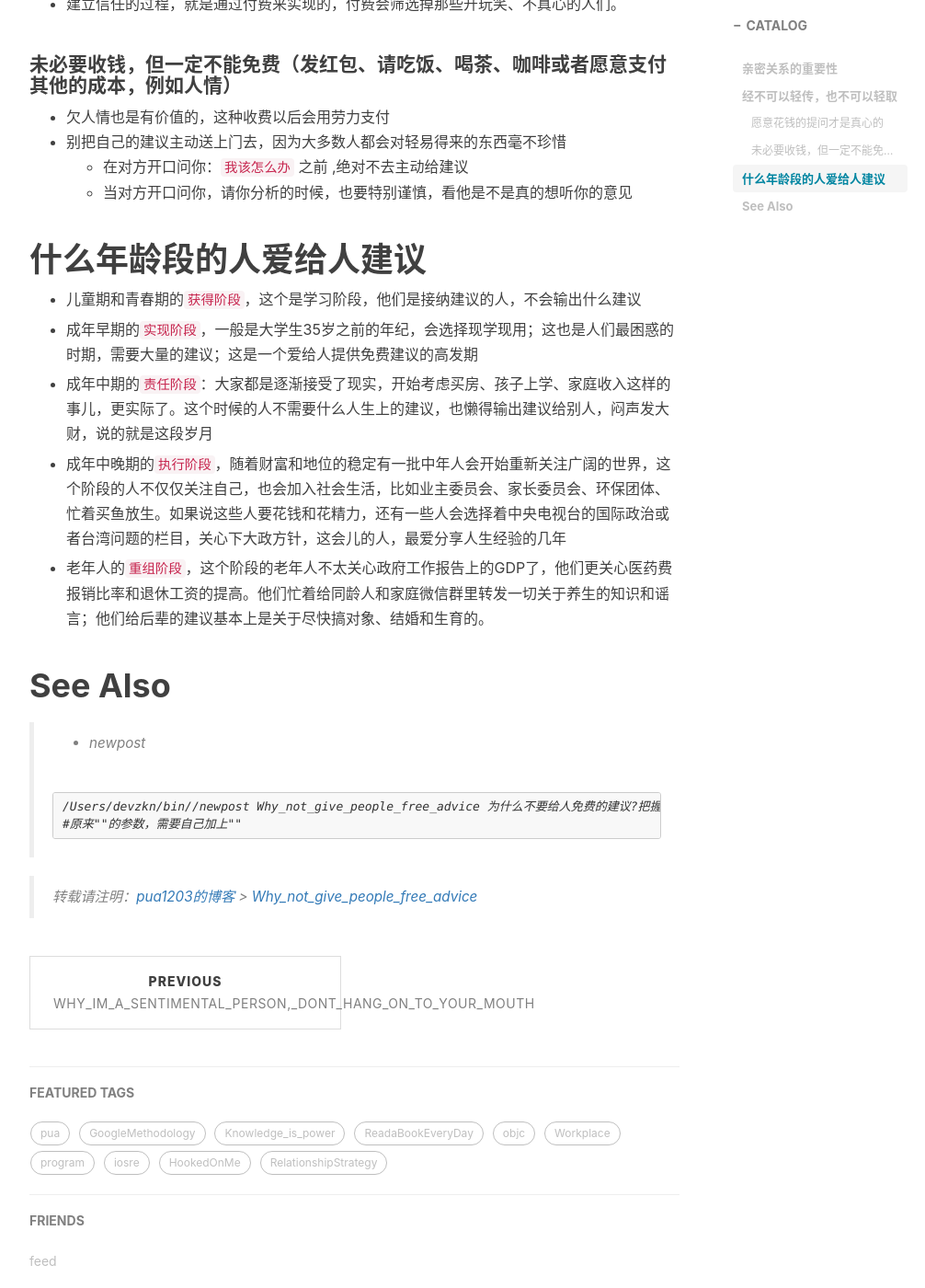
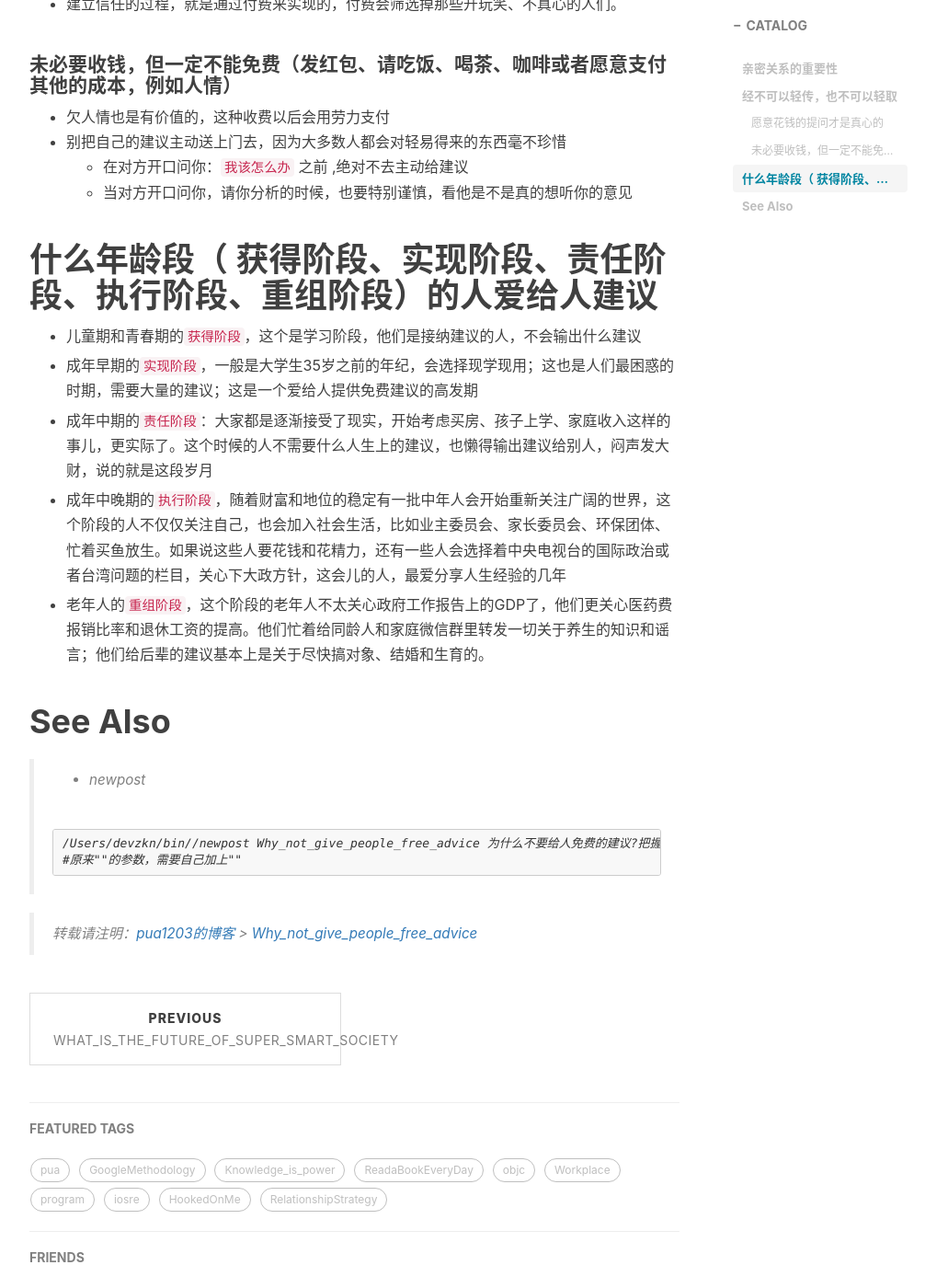
Before and after one commit to pua1203/pua1203.github.io, a Jekyll site: the page built from _posts/RelationshipStrategy/2018-10-29-Why_not_give_people_free_advice.md, in a window 1280 px wide and 1400 px high, scrolled down 1029 px. Shown: the whole window at 92% size, without its empty margins (233-1239 px from the left). Built offline with Jekyll 4.4.1, drawn with Linux system fonts in a browser that asks for light colours; nearby versions of some CDN libraries; comment, search, counter and statistics services are not loaded; part of the change alters nothing that is shown.

Commit message:
有人说它是下一代的互联网，这个我倒不认可，但是它一定会是互联网的一个补充。有人说它能不能颠覆央行，这个也不一定，因为没有任何理由说央行或者这些大的银行，自己不能做这件事，所以指望它颠覆央行的这些人，高兴得可能太早了。或许最后恰恰是过去的这些大的金融机构利用区块链，让它自己更新换代了

````diff
--- /dev/null
+++ b/_posts/GoogleMethodology/2018-10-29-What_is_the_future_of_Super_Smart_Society.md
@@ -0,0 +1,257 @@
+---
+layout: post
+title: What_is_the_future_of_Super_Smart_Society
+date: 2018-10-29
+tag: GoogleMethodology
+site: https://zhangkn.github.io
+catalog: true
+author: kunnan
+subtitle: 未来超级智能社会是什么样的?
+---
+
+
+
+# 前言
+
+
+
+1. 未来社会的想象
+2. 跟踪经济：未来超级智能社会的经济特点
+3. 什么是区块链
+4. 区块链目前的应用
+5. 区块链有哪些好处
+6. 区块链有什么用
+7. 哪三类人在买比特币
+8. 人工智能和比特币有哪些不同
+9. 区块链的技术和存在的问题
+10. 硅谷高创会简单介绍
+
+
+
+
+
+# 未来社会的想象： IoT，万物互联
+
+
+
+
+
+所有的东西，不光是计算机，我们人，以及我们所有的物品都连在一起，甚至我们的一些行为，它们彼此的关系也是相连的。
+
+为了做到万物互联，关键技术有三个，它们的作用也不同。
+
+
+
+* **1.人工智能，**我们把它想象成未来的社会。未来的世界是一个超级智慧的机器，人工智能就是它的大脑，可以对应成我们人的大脑。
+
+* **2.IoT，**相当于人的感官，我们的眼睛、手、耳朵、鼻子等等，它收集所有的信号，这些信号特别多，数据量非常大，必须要用人工智能来处理，我们一般人类的大脑处理不了。
+
+* **3.区块链，**你可以理解成是一个神经系统，因为所有的信息的交易、传递，包括从收集到大脑的处理，这个中间过程都可以由它来完成。
+
+
+
+在这可以给出一个公式：**AI+ IoT+ Blockchain = Super AI（人工智能+物联网+区块链=超级人工智能）。**
+
+
+
+
+
+
+
+# 跟踪经济：未来超级智能社会的经济特点
+
+
+
+
+
+在未来的超级智能社会，经济会有很多特点，今天主要讲跟踪经济。
+
+跟踪这件事为什么很重要？因为我们今天遇到的很多困难，很多问题都可以通过跟踪经济来解决。
+
+
+
+**1.跟踪食品安全、药品安全。**这些安全问题为什么会发生？因为你不知道这个食物是从哪里来，你也不知道这个药品是哪个厂生产的，是真的还是假的，里头的成分是什么，这些在今天没法跟踪。
+
+* 举一个例子，阿里巴巴的一位高管给了我一个信息，在中国街边的那些药店，里面很多药，要么是过期的，要么是无效的，甚至可能就是一些淀粉，没有什么药效的东西。
+
+* 是药店不想解决这个问题吗？不是。**是因为流通的环节太复杂，无法从根本上知道这个药从哪来，**甚至一箱药里面有10瓶药，可能8瓶是好的，另外2瓶不知道是谁塞进来的，看上去都一样，这件事没法跟踪。所以，将来区块链可以解决这个跟踪问题。
+
+**2.生活中的很多交易也需要跟踪，**比如去年，清华的一个老师被骗走了很多钱。其实这件事不应该发生，因为任何一次转账，从理论上来讲都是可以跟踪的。你只要去跟踪，看看这些钱到了谁的账户，就可以要回来。所以，在我们想象的这样一个万物互联的社会中，有了跟踪技术之后，这件事将来是可以实现的。
+
+**3.跟踪还可以应用于我们的健康。**我们今天的很多疾病，实际上是因为我们根本不知道为什么得了病，我们吃了什么，我们去了哪儿，我们呼吸了什么东西导致自己得病，因为没有人跟踪这个结果。
+
+还有，这个病发展了多长时间，我们身体内的新陈代谢有什么变化。我们现在所谓的跟踪无非是量量你的血压，量量你的心跳，这些远远不够。
+
+
+
+#### 大家现在会有一些担忧：利益的损失、隐私的泄露
+
+
+
+* 价格歧视：
+  *  比如你和你的朋友，在亚马逊上买一本书，你们两个人看到的价钱，或者说它给你们的折扣就会有区别。为什么呢？**因为它会跟踪你的行为**
+  * 我有一次在航空公司的网站上订票，后来我又打电话去订票，这个价钱就有差异。因为在网站上，它跟踪了我的行为，知道我以前去了哪些网站，给我的是什么价钱，但在电话中它反而没有那些信息。
+* **跟踪这件事很重要，但是现有的技术可能又有不足，那么这时候区块链就成了非常好的解决问题的一个方式。**
+
+# 什么是区块链Blockchain
+
+
+
+
+
+
+
+**1.“区块”是什么？你可以认为是一个记录，**或者说是任何一个东西，它在产生的阶段，形成了这样一个记录。
+
+* 这个东西可以是万物互联里任何一个实体或者虚拟的一个物件。比如说你产生了一个比特币，这是一个东西，那它实际上对应一个区块，这个区块就是一个记录，记录它到底是怎么回事。你将来生产一瓶药，这瓶药在生产的同时其实就产生了一个区块，出厂的时候它要做一次记录，这个和它是一一对应的。这是第一个维度。
+
+* 为了便于理解，打个比方，我们每一个人生下来，实际上都有一个唯一的标识，就是我们的DNA。世界上所有的物种，DNA都不一样。每一个个体的DNA都不一样。你父母可以给你起名字，张三、李四、王五，这是可以重名的，就像是一瓶药，阿司匹林也好，盘尼西林也好，这些也是可以重名的。
+
+但是，人的DNA是不一样的，哪怕你有同卵的兄弟姐妹，你们的DNA也是不一样的，所以这是你唯一的标识。而且你的DNA**一旦形成以后就不能改了，这是区块链的一个好处。**
+
+**2.“链”是什么？链实际上是一个过程，你可以认为是一个交易的过程，**这一瓶药出厂以后，从车间里进到仓库，经过某一个门，它就会记录下来这个过程。当然这需要计算机自动记录，人记录的成本太高。然后，装箱是一个过程，运输到货物中转站，这又是一个过程，然后再装小车，运到批发站，这是下一个过程。每一步过程都记录下来了。从批发站到商店是一个过程，商店的人接收这批药上架又是一个过程，你买它还是一个过程。
+
+最后，整个过程都串起来，你就有办法来跟踪这一瓶药的整个流程，知道它的真假，因为这瓶药一旦生产出来了，就会和区块链绑定，就跟人和DNA绑定一样，是不能改的，但是可以看，可以检测。医生也可以通过检测DNA决定这个人是不是你。
+
+那么从性质来讲，我们把它虚拟化一下，它其实也是一个`智能合约`。你和你的一个客户签订了一个买卖关系，这个事一旦产生了，就不能改了，接下来大家只能执行了，这个执行过程和我刚才讲药品的跟踪是一回事。
+
+
+
+# 区块链目前的应用
+
+**区块链是个底层技术，比特币是这个技术之上特定的金融方面的应用。**
+
+
+
+* 数字标签，比如阿里巴巴说要搞一个无人商场，关键是在于它在每个商品中放了一个数字标签，你扫一下这个数字标签，你就知道这里头是什么东西了，而这个数字标签记录的信息跟其他所有的商品是不一样的，即使是两瓶同样的酸奶，这里头的信息也是不一样的。
+
+# 区块链有哪些好处
+
+
+
+**1.从数学上讲，它非常漂亮，**它把过去你要拥有一件东西，然后才能知道它的性质, 而通过区块链变成了：`你并不拥有它，但是你可以通过提问题了解到它的很多细节。这在数学上来讲，是一个非对称性的很完美的情况。你可以判断它的真假，但你不能改变它。`
+
+**2.从理论上来讲，区块链是非常安全的，**比如说一瓶药，你在这个过程中，你参与了，那别人是看不到这个信息的，就是说你买这瓶药，你能知道它是从哪儿来，但别人是无法知道的。同样的一个道理，比如说我们俩之间签了一个合同，别人可以验证这个合同，你去找银行贷款，他可以问你金额。但是，他无法获取到这份合同，他不能从你的计算机里把这份合同偷走。区块链还有一些很有意思的性质，比如说，一块区块链，可以随意地分成两个，或者几个合成一个等等。
+
+**3.区块链具有透明性，**就是说大家都遵守这个算法，私下也没有什么特别的约定。那么，如果你相信这个算法，就等于你相信我，相信我没有做任何猫腻。我也不会悄悄地在合同上做什么手脚，让你蒙受损失。这是在理论上来讲、数学上来讲很漂亮的地方。
+
+
+
+
+
+# 区块链有什么用
+
+**1.加密货币，**比特币是一种，现在大家用的以太坊的以太币也是一种，当然你可以基于它的基础上自己再造一个，张三币、李四币都可以。至于它能不能代替未来的货币，这是一个存疑。
+
+**2.融资，**我们过去把融资分成三个阶段：
+
+* 第一个阶段，向银行贷款，你要办个饭馆，你需要抵押一些东西。
+* 第二个阶段就是，你发行一些股票，我把10%的股票出让，这样的话我就可以获得一部分资金。
+* 第三个阶段实际上就是众筹，比如说我要写一本书，可能出版社出版需要5万块钱，你们谁一开始能够给我50块钱，将来我把这本书写好了，给每人一份，你就拿到这本书了，我也当然就出版了。
+
+但是有一个问题，比如这本书我卖100块，你50块钱拿到了，万一我这本书卖得很好，假设卖了10万本，但是你好像没有从我这获益，这怎么办？有没有一个更公平的方法，能够来衡量每一个人的贡献？一个办法就是，发一个加密货币（ICO），将来我们做的这项事业的盘子大了的时候，你可以从中获益。-------感谢最初的参与者，也是企业起步阶段最重要的参与者
+
+**3.智能合约，***比如说签一个合同，将来智能合约可以变成这样，中间所有的节点在这个合约签的时候都确定好了，
+
+* 比如说给你盖房子，装修房子，装修到了哪一步你的款必须给我到了哪一步，你验收了没问题，那个款就自动给我了。
+* 甚至还可以跟我的供货方签，就是说我的款一到我的账上，我也要马上给我的供货方了。这样将来就省掉了很多三角债的问题，包括拖欠农民工的问题。
+
+区块链也可以用于房产的登记，汽车登记等等。当然还有一个很大的用处就是赌博，实际上赌博这种事因为跟钱挨得近，因此最有意愿采用新技术。------利用的是透明性
+
+
+
+# 哪三类人在买比特币
+
+
+
+
+
+**第一拨人是“中国大妈”，**但“中国大妈”的能力也有限，炒到大概两三千块时就炒不动了。
+
+**第二拨人就是所谓的地下钱庄，**也就是洗钱的这帮人，在比特币只有几百块，大家不太炒作，波动不是很大的时候，这件事是可以的，今天拿比特币洗钱就有问题了，因为它一天可以跌10%甚至更多，所以你拿它换钱的话可能最后损失会很大，而且现在交割的时间非常长。
+
+**第三拨人很有意思，他们就是一些信徒，**也可以认为就是教徒，你可以管他们叫数字教，甭管你怎么说，这个比特币有价值没价值，反正他们就是信，所以当比特币的价钱跌到一定程度的时候，他们就把它接着炒上去。你不要小看这批信徒，他们分布在世界各地，他们无组织，但是非常厉害，因为他们有一个共同的信仰，就是相信将来央行一定要完蛋，这些数字货币一定会起来，现在真正推高比特币的就是这样一帮信徒。
+
+# 人工智能和比特币有哪些不同
+
+
+
+**人工智能相当于我们说的生产力，它能够提高效率，使得创造财富的速度能够增加。**
+
+**区块链相当于生产关系，我们知道生产关系有三个要素，第一个要素就是谁拥有了生产资料。**
+
+
+
+* 现在来讲谁拥有了数据，谁拥有这些数据中心以及存储数据的设备，就相当于在大数据时代那些大的IT公司。
+  * 将来会是谁拥有？每个人都可以拥有，你可以拥有一部分矿机，或者你们家的电脑也可以做区块链的接连计算机，因为生产资料不一样了。
+
+* 这个利润怎么分配？过去总体来讲公司和个人是雇佣关系，好一点的是公司给个人发期权，这样将来盘子做大了以后，就能够分增量的这部分利益，而区块链就是一种新的分配模式。
+  * 期权，解决了早期员工对公司贡献特别大的时候，他们应该有一个适当的奖励。但是早期的客户对一个公司其实也很关键，比如，最早在滴滴打车的前1万个客户和前1000个司机，他们的贡献大得不得了，但是今天他们这帮人打车和你打车可是没有什么差别的。司机也一样，没有早期这些人就没有网络效应，就没有后来事业的发展，但这部分人过去的贡献是没法衡量的。**区块链给你提供了这样一个机会，它是一个生产关系。人和人的关系当然也就变了，人就不再是简单的雇佣关系了，而是一个合作关系。**
+
+* 共享经济过去完全是一个钱的来往，还是那个先有鸡还是先有蛋的问题，没钱这个东西共享不起来，共享不起来就更没钱。我前面讲了一种融资，就是可以通过一种发币（ICO），如果把这件事弄起来，大家在未来可以分利，现在大家先开始做，每人的贡献根据ICO来衡量。
+
+* 还有一个很重要的就是数据的共享、交易和交换等等。当然现在来讲，你所有的数据必须放到数据中心，你放到你们家计算机里就没有人能够知道你的数据了，也就没有意义了。而今天这个数据今天来讲名义上是你的，实际上都是阿里巴巴、腾讯在拿着的，它们也不会给你看，甚至它的存储格式你都看不懂，所以这件事很麻烦。
+  * **但是以后我们可以通过区块链，使每个人真的可以拿到自己的数据。**大公司可以用，比如说做统计，它可以对你的每个数据问一些问题，它可以做统计。但是将来可能产生的利润你也可以分一块，因为你是这个数据的拥有者。所以说区块链是一个新的生产关系。
+
+# 区块链的技术和存在的问题
+
+
+
+
+
+今天的区块链基本上是第二代，第一代是比特币那一代，它有很多问题，它也不是个平台，实际上是一个具体的应用。第二代就是以以太坊为代表的，它是个平台，在这个平台上你可以自己发币，而且它把矿机这个概念去掉了，所以它的交易成本会低很多。
+
+
+
+之所以今天ICO到处都是，原因就在于有了以太坊（`平台`），你可以发币了，不像过去比特币的时候，你得完全照搬它的那一套，重新复制一遍，你今天在以太坊上，很容易发自己的货币，这就跟今天在安卓操作系统上，你可以很容易地做你的App一样。
+
+
+
+
+
+比特币的交易存在三个问题“”
+
+
+
+**1.交易的延时很长，**我问过专门交易比特币的人，交割的时间从两个小时到两天不等，所以你拿它洗钱，很不方便，人民币换成美元以后，它可能两天一下子跌了20%，你就损失了20%的钱。
+
+**2.无法分配，**像比特币，早期的那几个人拿掉了它的很多的份额，所以将来怎么分配也是一个问题，大家也没分清楚，以至于它很难作为一个货币。因为它如果真的作为一个大家都使用的货币，也就相当于前几个人把全世界的很大一部分财产都拿走了。
+
+**3.交易成本高。**打个比方，在美国星巴克喝一杯咖啡，平均是2.5美元。你平时在柜台交个钱，然后交易时间也就是一分钟。你要用比特币，你要先等两个小时，然后才能喝到咖啡，而且交易的成本高得不得了，光是电费就要20美元。也就是说你付2.5美元买咖啡，电费的交易成本却要20美元，所以这个事不现实。
+
+
+
+
+
+区块链有很高的风险，这个风险不光是技术风险，也有政策风险，其实这也是机会，就是谁解决了这个问题，谁就得到了机会。它的交易成本也很高，所以谁能够开发出新的底层技术，把这个交易成本降下来，谁将来就有很多获利。
+
+
+
+
+
+有人说它是下一代的互联网，这个我倒不认可，但是它一定会是互联网的一个补充。有人说它能不能颠覆央行，这个也不一定，因为没有任何理由说央行或者这些大的银行，自己不能做这件事，所以指望它颠覆央行的这些人，高兴得可能太早了。或许最后恰恰是过去的这些大的金融机构利用区块链，让它自己更新换代了。
+
+
+
+
+
+# 硅谷高创会简单介绍
+
+美国硅谷高科技创新创业高峰会，2011年在美国硅谷成立，经过8年发展已经累计帮助了100个高科技项目落户中国高科技园区发展，给大家提供了一个高规格、大信息量的人才引进和项目对接的创投平台。
+
+硅谷高创会成立以来，得到美国前总统克林顿，苹果联合创始人Steve Wozniak，创新工场创办人李开复等中美商界、政界、科技届精英人士的大力支持。
+
+硅谷高创会定期围绕区块链，人工智能，创投等热点话题举办大型会议、创业大赛、闭门路演等等。是硅谷地区含金量最高，最富盛名的高科技行业“创新创业”盛会之一。
+
+
+
+
+
+# See Also
+
+>* newpost
+>
+```
+/Users/devzkn/bin//newpost What_is_the_future_of_Super_Smart_Society 未来超级智能社会是什么样的? -t GoogleMethodology
+> #原来""的参数，需要自己加上""
+```
--- a/_posts/RelationshipStrategy/2018-10-29-Why_not_give_people_free_advice.md
+++ b/_posts/RelationshipStrategy/2018-10-29-Why_not_give_people_free_advice.md
@@ -66,7 +66,7 @@ subtitle: 为什么不要给人免费的建议?把握好和人交往的边界，
 
 
 
-# 什么年龄段的人爱给人建议
+# 什么年龄段（ 获得阶段、实现阶段、责任阶段、执行阶段、重组阶段）的人爱给人建议
 
 
 
````
